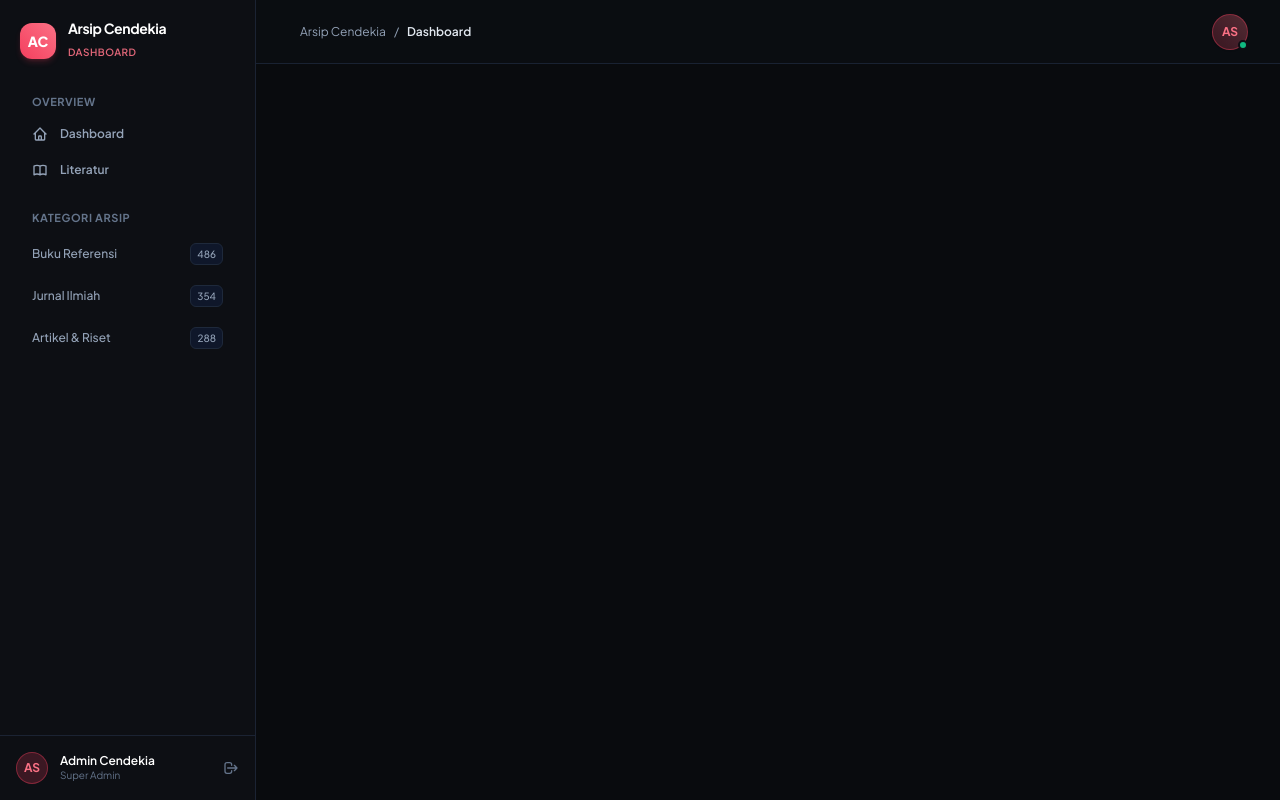
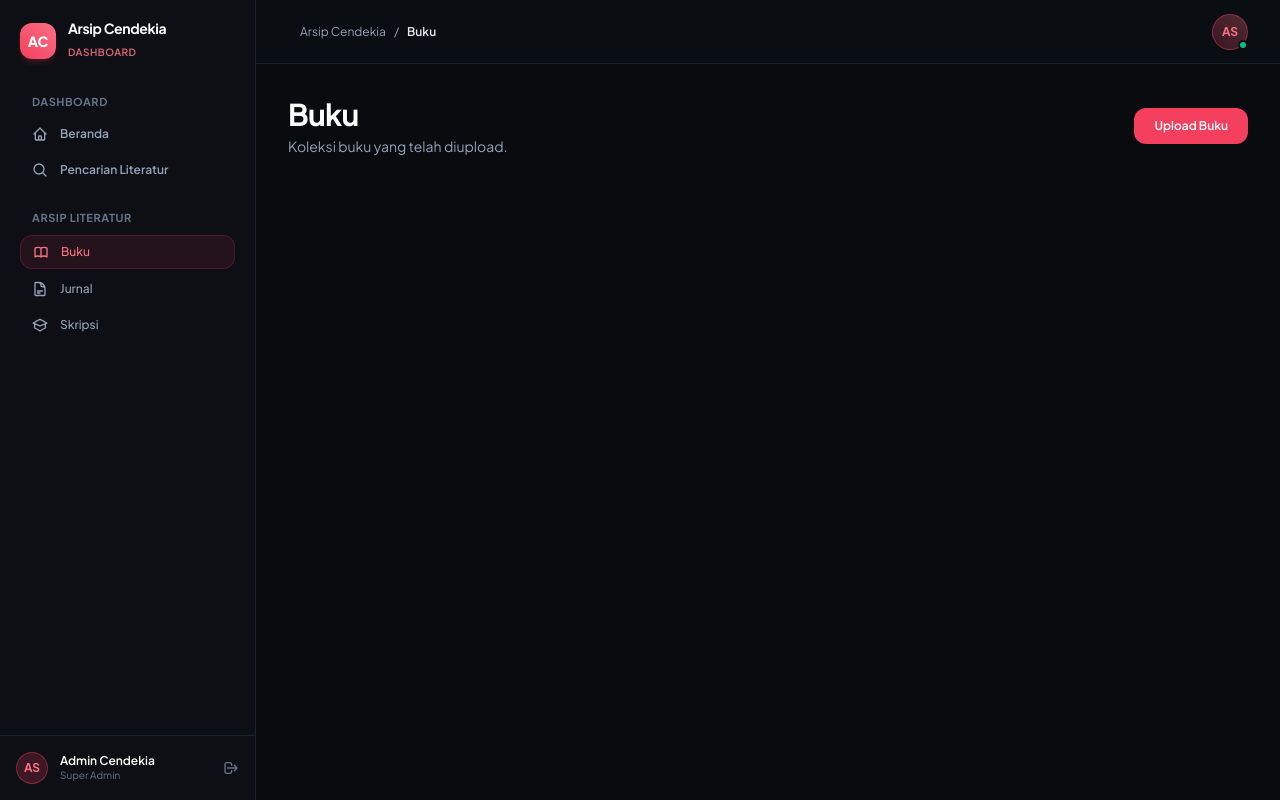
Before and after one commit to Shafwan-8/arsip-cendekia, a Nuxt app: page /buku in a window 1280 px wide. Built offline with nearby package versions, Linux system fonts and the light colour scheme.

Commit message:
feat: implement sidebar navigation and literature search page with OpenAlex integration

```diff
--- a/app/components/AppHeader.vue
+++ b/app/components/AppHeader.vue
@@ -8,8 +8,12 @@ defineEmits<{
 const route = useRoute()
 
 const pageTitle = () => {
-  if (route.path === '/literatur') return 'Literatur & Arsip'
-  return 'Dashboard'
+  if (route.path === '/literatur') return 'Pencarian Literatur'
+  if (route.path === '/arsip-literatur') return 'Literatur & Arsip'
+  if (route.path === '/buku') return 'Buku'
+  if (route.path === '/jurnal') return 'Jurnal'
+  if (route.path === '/skripsi') return 'Skripsi'
+  return 'Beranda'
 }
 </script>
 
--- a/app/components/AppSidebar.vue
+++ b/app/components/AppSidebar.vue
@@ -15,27 +15,44 @@ const route = useRoute()
 // Check active route
 const isActive = (path: string) => {
   if (path === '/') return route.path === '/' || route.path === '/beranda'
+  if (path === '/literatur') return route.path === '/literatur'
+  if (path === '/buku') return route.path === '/buku'
+  if (path === '/jurnal') return route.path === '/jurnal'
+  if (path === '/skripsi') return route.path === '/skripsi'
   return route.path.startsWith(path)
 }
 
 const navItems = [
   {
-    label: 'Dashboard',
+    label: 'Beranda',
     path: '/',
     icon: 'M3 12l2-2m0 0l7-7 7 7M5 10v10a1 1 0 001 1h3m10-11l2 2m-2-2v10a1 1 0 01-1 1h-3m-6 0a1 1 0 001-1v-4a1 1 0 011-1h2a1 1 0 011 1v4a1 1 0 001 1m-6 0h6'
   },
   {
-    label: 'Literatur',
+    label: 'Pencarian Literatur',
     path: '/literatur',
-    icon: 'M12 6.253v13m0-13C10.832 5.477 9.246 5 7.5 5S4.168 5.477 3 6.253v13C4.168 18.477 5.754 18 7.5 18s3.332.477 4.5 1.253m0-13C13.168 5.477 14.754 5 16.5 5c1.747 0 3.332.477 4.5 1.253v13C19.832 18.477 18.247 18 16.5 18c-1.746 0-3.332.477-4.5 1.253'
+    icon: 'm21 21-5.197-5.197m0 0A7.5 7.5 0 1 0 5.196 5.196a7.5 7.5 0 0 0 10.607 10.607Z'
   }
 ]
 
 const categoryItems = [
-  { label: 'Buku Referensi', count: '486', path: '/literatur?cat=Buku' },
-  { label: 'Jurnal Ilmiah', count: '354', path: '/literatur?cat=Jurnal' },
-  { label: 'Artikel & Riset', count: '288', path: '/literatur?cat=Artikel' }
+  {
+    label: 'Buku',
+    path: '/buku',
+    icon: 'M12 6.253v13m0-13C10.832 5.477 9.246 5 7.5 5S4.168 5.477 3 6.253v13C4.168 18.477 5.754 18 7.5 18s3.332.477 4.5 1.253m0-13C13.168 5.477 14.754 5 16.5 5c1.747 0 3.332.477 4.5 1.253v13C19.832 18.477 18.247 18 16.5 18c-1.746 0-3.332.477-4.5 1.253'
+  },
+  {
+    label: 'Jurnal',
+    path: '/jurnal',
+    icon: 'M19.5 14.25v-2.625a3.375 3.375 0 00-3.375-3.375h-1.5A1.125 1.125 0 0113.5 7.125v-1.5a3.375 3.375 0 00-3.375-3.375H8.25m0 12.75h7.5m-7.5 3H12M10.5 2.25H5.625c-.621 0-1.125.504-1.125 1.125v17.25c0 .621.504 1.125 1.125 1.125h12.75c.621 0 1.125-.504 1.125-1.125V11.25a9 9 0 00-9-9z'
+  },
+  {
+    label: 'Skripsi',
+    path: '/skripsi',
+    icon: 'M4.26 10.147a60.436 60.436 0 00-.491 6.347A48.627 48.627 0 0112 20.904a48.627 48.627 0 018.232-4.41 60.46 60.46 0 00-.491-6.347m-15.482 0a50.57 50.57 0 00-2.658-.813A59.905 59.905 0 0112 3.493a59.902 59.902 0 0110.399 5.84c-.896.248-1.783.52-2.658.814m-15.482 0A50.697 50.697 0 0112 13.489a50.702 50.702 0 017.74-3.342'
+  }
 ]
+
 </script>
 
 <template>
@@ -88,7 +105,7 @@ const categoryItems = [
           <!-- Main Menu -->
           <div>
             <p class="px-3 text-[11px] font-bold text-slate-500 uppercase tracking-wider mb-2">
-              Overview
+              Dashboard
             </p>
             <nav class="space-y-1">
               <NuxtLink
@@ -114,7 +131,7 @@ const categoryItems = [
           <!-- Categories Shortcut -->
           <div>
             <p class="px-3 text-[11px] font-bold text-slate-500 uppercase tracking-wider mb-2">
-              Kategori Arsip
+              Arsip Literatur
             </p>
             <div class="space-y-1">
               <NuxtLink
@@ -122,12 +139,15 @@ const categoryItems = [
                 :key="cat.label"
                 :to="cat.path"
                 @click="emit('close')"
-                class="flex items-center justify-between px-3 py-2 rounded-xl text-xs font-medium text-slate-400 hover:text-slate-200 hover:bg-slate-900/50 transition-colors"
+                class="flex items-center space-x-3 px-3 py-2 rounded-xl text-xs font-medium transition-colors"
+                :class="isActive(cat.path)
+                    ? 'bg-rose-500/10 text-rose-400 border border-rose-500/20 shadow-sm'
+                    : 'text-slate-400 hover:text-slate-200 hover:bg-slate-900/50'"
               >
+                <svg class="w-4 h-4 flex-shrink-0" fill="none" stroke="currentColor" viewBox="0 0 24 24">
+                  <path stroke-linecap="round" stroke-linejoin="round" stroke-width="2" :d="cat.icon" />
+                </svg>
                 <span>{{ cat.label }}</span>
-                <span class="text-[10px] px-1.5 py-0.5 rounded-md bg-slate-900 border border-slate-800 text-slate-400">
-                  {{ cat.count }}
-                </span>
               </NuxtLink>
             </div>
           </div>
--- /dev/null
+++ b/app/pages/buku/index.vue
@@ -0,0 +1,17 @@
+<template>
+    <div class="flex justify-between items-center">
+        <div>
+          <h2 class="text-2xl sm:text-3xl font-bold text-white tracking-tight">
+            Buku
+          </h2>
+          <p class="text-xs sm:text-sm text-slate-400 mt-1">
+            Koleksi buku yang telah diupload.
+          </p>
+        </div>
+        <div>
+          <button class="px-5 py-2.5 rounded-xl bg-rose-500 hover:bg-rose-600 disabled:opacity-50 text-white font-semibold text-sm sm:text-xs transition-colors shadow-sm flex items-center space-x-1.5 flex-shrink-0 cursor-pointer">
+            <span>Upload Buku</span>
+          </button>
+        </div>
+    </div>
+</template>
--- /dev/null
+++ b/app/pages/jurnal/index.vue
@@ -0,0 +1,17 @@
+<template>
+    <div class="flex justify-between items-center">
+        <div>
+          <h2 class="text-2xl sm:text-3xl font-bold text-white tracking-tight">
+            Jurnal
+          </h2>
+          <p class="text-xs sm:text-sm text-slate-400 mt-1">
+            Koleksi jurnal yang telah diupload.
+          </p>
+        </div>
+        <div>
+          <button class="px-5 py-2.5 rounded-xl bg-rose-500 hover:bg-rose-600 disabled:opacity-50 text-white font-semibold text-sm sm:text-xs transition-colors shadow-sm flex items-center space-x-1.5 flex-shrink-0 cursor-pointer">
+            <span>Upload Jurnal</span>
+          </button>
+        </div>
+    </div>
+</template>
--- a/app/pages/literatur.vue
+++ b/app/pages/literatur.vue
@@ -71,7 +71,11 @@ const formatCategory = (type: string) => {
     case 'book':
       return { label: 'Buku', badge: 'bg-cyan-500/10 text-cyan-400 border-cyan-500/20' }
     case 'journal-article':
+    case 'article':
       return { label: 'Jurnal', badge: 'bg-emerald-500/10 text-emerald-400 border-emerald-500/20' }
+    case 'dissertation':
+    case 'thesis':
+      return { label: 'Skripsi', badge: 'bg-amber-500/10 text-amber-400 border-amber-500/20' }
     default:
       return { label: type || 'Publikasi', badge: 'bg-slate-800 text-slate-300 border-slate-700' }
   }
@@ -112,6 +116,8 @@ const fetchLiterature = async () => {
       filterTokens.push('type:book')
     } else if (selectedCategory.value === 'Jurnal') {
       filterTokens.push('type:article')
+    } else if (selectedCategory.value === 'Skripsi') {
+      filterTokens.push('type:dissertation')
     }
 
     // 2. Filter Tahun
@@ -233,6 +239,7 @@ const resetFilter = () => {
                   { value: 'Semua', label: 'Semua' },
                   { value: 'Buku', label: 'Buku' },
                   { value: 'Jurnal', label: 'Jurnal' },
+                  { value: 'Skripsi', label: 'Skripsi' },
                 ]"
                 :key="cat.value"
                 :class="[
--- /dev/null
+++ b/app/pages/skripsi/index.vue
@@ -0,0 +1,17 @@
+<template>
+    <div class="flex justify-between items-center">
+        <div>
+          <h2 class="text-2xl sm:text-3xl font-bold text-white tracking-tight">
+            Skripsi
+          </h2>
+          <p class="text-xs sm:text-sm text-slate-400 mt-1">
+            Koleksi skripsi yang telah diupload.
+          </p>
+        </div>
+        <div>
+          <button class="px-5 py-2.5 rounded-xl bg-rose-500 hover:bg-rose-600 disabled:opacity-50 text-white font-semibold text-sm sm:text-xs transition-colors shadow-sm flex items-center space-x-1.5 flex-shrink-0 cursor-pointer">
+            <span>Upload Skripsi</span>
+          </button>
+        </div>
+    </div>
+</template>
```
